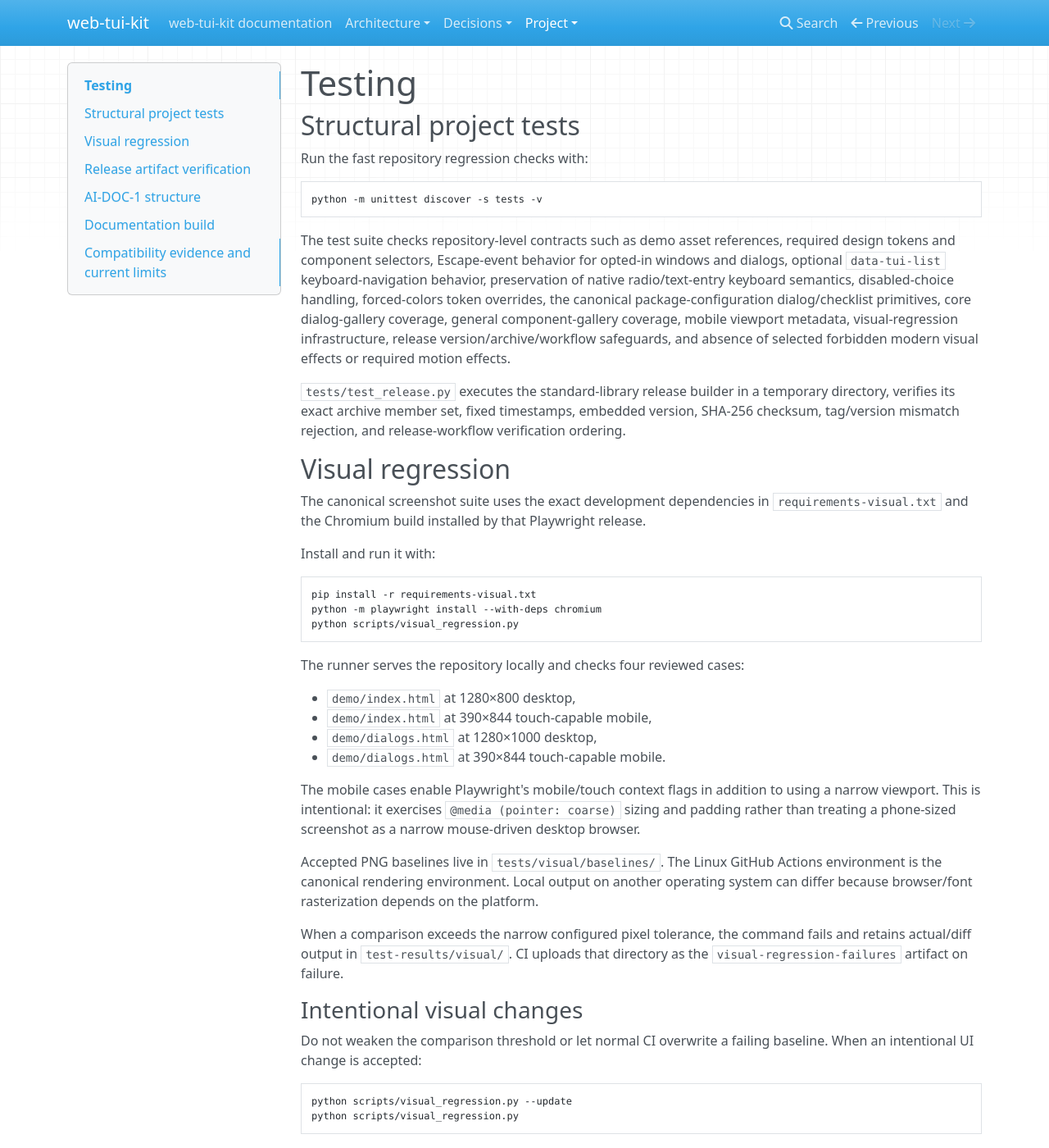
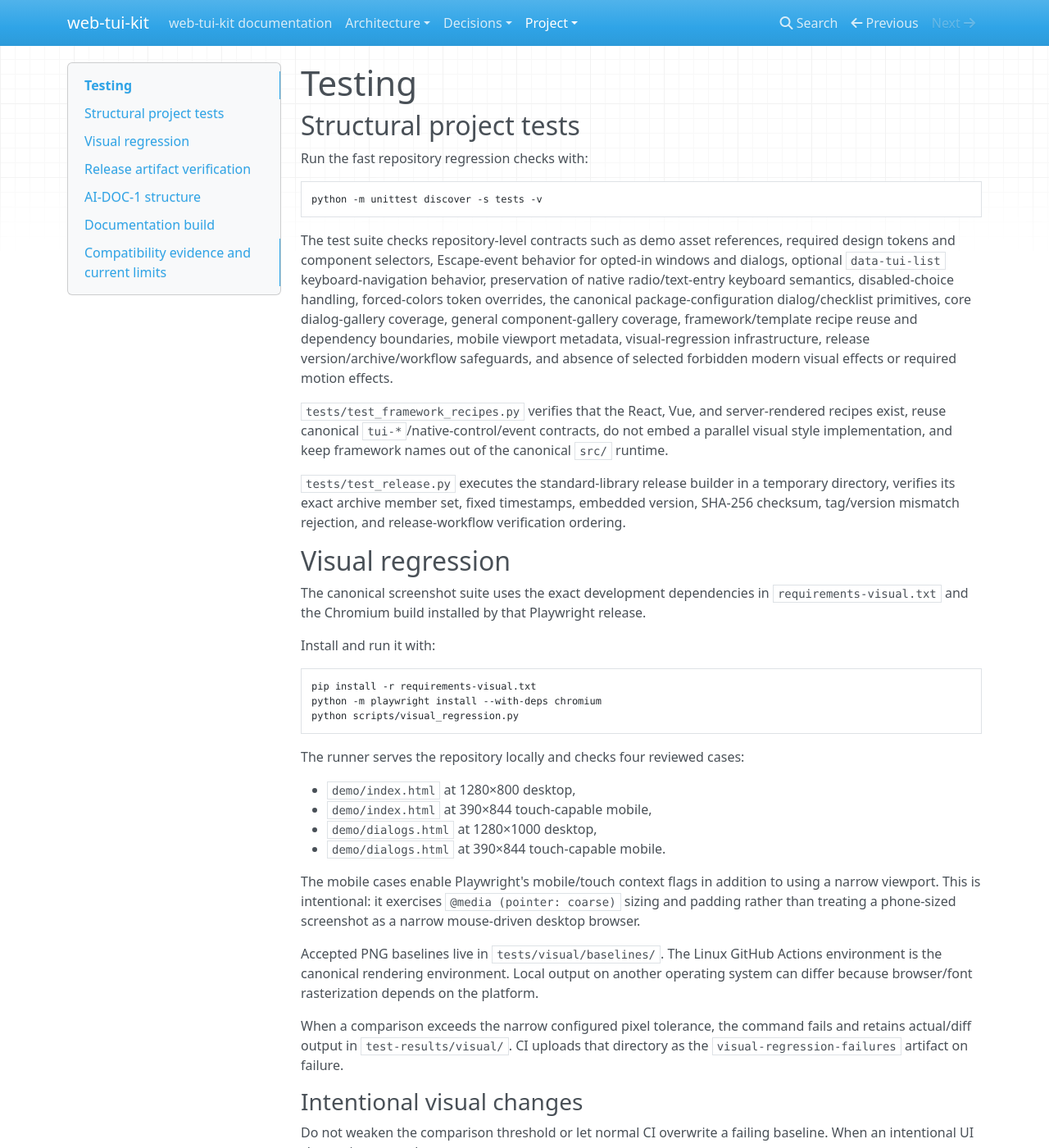
Before and after one commit to 1990jk1990/web-tui-kit, an MkDocs documentation site: the page built from docs/project/testing.md, in a window 1280 px wide and 1400 px high. Shown: the whole window at 82% size. Built offline with MkDocs 1.6.1, drawn with Linux system fonts in a browser that asks for light colours; nearby versions of some CDN libraries; some of the changed text lies outside the part shown.

Commit message:
docs: document framework recipe test coverage

````diff
--- a/docs/project/testing.md
+++ b/docs/project/testing.md
@@ -8,7 +8,9 @@ Run the fast repository regression checks with:
 python -m unittest discover -s tests -v
 ```
 
-The test suite checks repository-level contracts such as demo asset references, required design tokens and component selectors, Escape-event behavior for opted-in windows and dialogs, optional `data-tui-list` keyboard-navigation behavior, preservation of native radio/text-entry keyboard semantics, disabled-choice handling, forced-colors token overrides, the canonical package-configuration dialog/checklist primitives, core dialog-gallery coverage, general component-gallery coverage, mobile viewport metadata, visual-regression infrastructure, release version/archive/workflow safeguards, and absence of selected forbidden modern visual effects or required motion effects.
+The test suite checks repository-level contracts such as demo asset references, required design tokens and component selectors, Escape-event behavior for opted-in windows and dialogs, optional `data-tui-list` keyboard-navigation behavior, preservation of native radio/text-entry keyboard semantics, disabled-choice handling, forced-colors token overrides, the canonical package-configuration dialog/checklist primitives, core dialog-gallery coverage, general component-gallery coverage, framework/template recipe reuse and dependency boundaries, mobile viewport metadata, visual-regression infrastructure, release version/archive/workflow safeguards, and absence of selected forbidden modern visual effects or required motion effects.
+
+`tests/test_framework_recipes.py` verifies that the React, Vue, and server-rendered recipes exist, reuse canonical `tui-*`/native-control/event contracts, do not embed a parallel visual style implementation, and keep framework names out of the canonical `src/` runtime.
 
 `tests/test_release.py` executes the standard-library release builder in a temporary directory, verifies its exact archive member set, fixed timestamps, embedded version, SHA-256 checksum, tag/version mismatch rejection, and release-workflow verification ordering.
 
@@ -48,6 +50,8 @@ python scripts/visual_regression.py
 
 Review the resulting PNG changes together with the CSS/markup change. For the canonical project baselines, prefer generating/updating them in the same pinned Linux/Playwright environment used by CI. A Playwright upgrade also changes the Chromium build and therefore requires deliberate baseline regeneration/review.
 
+The framework/template recipes themselves do not add a second visual baseline suite because they are consumption examples over the same canonical assets. The browser-openable server-rendered recipe may be manually inspected, while structural tests guard against visual-contract duplication. If a future adapter introduces its own rendering implementation, it would require separate visual evidence.
+
 ## Release artifact verification
 
 Build the focused distribution with the version expected by the current repository state:
@@ -78,6 +82,6 @@ mkdocs build --strict
 
 Visual rendering is automated for the canonical package-configuration and core-dialog demos at representative Linux desktop and touch-capable narrow/mobile Chromium sizes. See `compatibility.md` for the evidence matrix and the distinction between mobile Chromium emulation and physical Android verification.
 
-The repository does not yet provide automated Firefox rendering, browser-driven interaction flows beyond the small JavaScript contract tests, accessibility-tree/assistive-technology testing, or a physical-device matrix.
+The repository does not yet provide automated Firefox rendering, browser-driven interaction flows beyond the small JavaScript contract tests, accessibility-tree/assistive-technology testing, physical-device coverage, or an automated React/Vue version matrix for the source recipes.
 
-`demo/index.html` remains the primary executable visual reference, `demo/components.html` provides broader component coverage, and `demo/dialogs.html` provides executable core-dialog coverage. Manual browser/device review is still useful evidence for behavior outside the automated matrix.
+`demo/index.html` remains the primary executable visual reference, `demo/components.html` provides broader component coverage, and `demo/dialogs.html` provides executable core-dialog coverage. `examples/` demonstrates framework/template consumption. Manual browser/device/framework review is still useful evidence outside the automated matrix.
````
